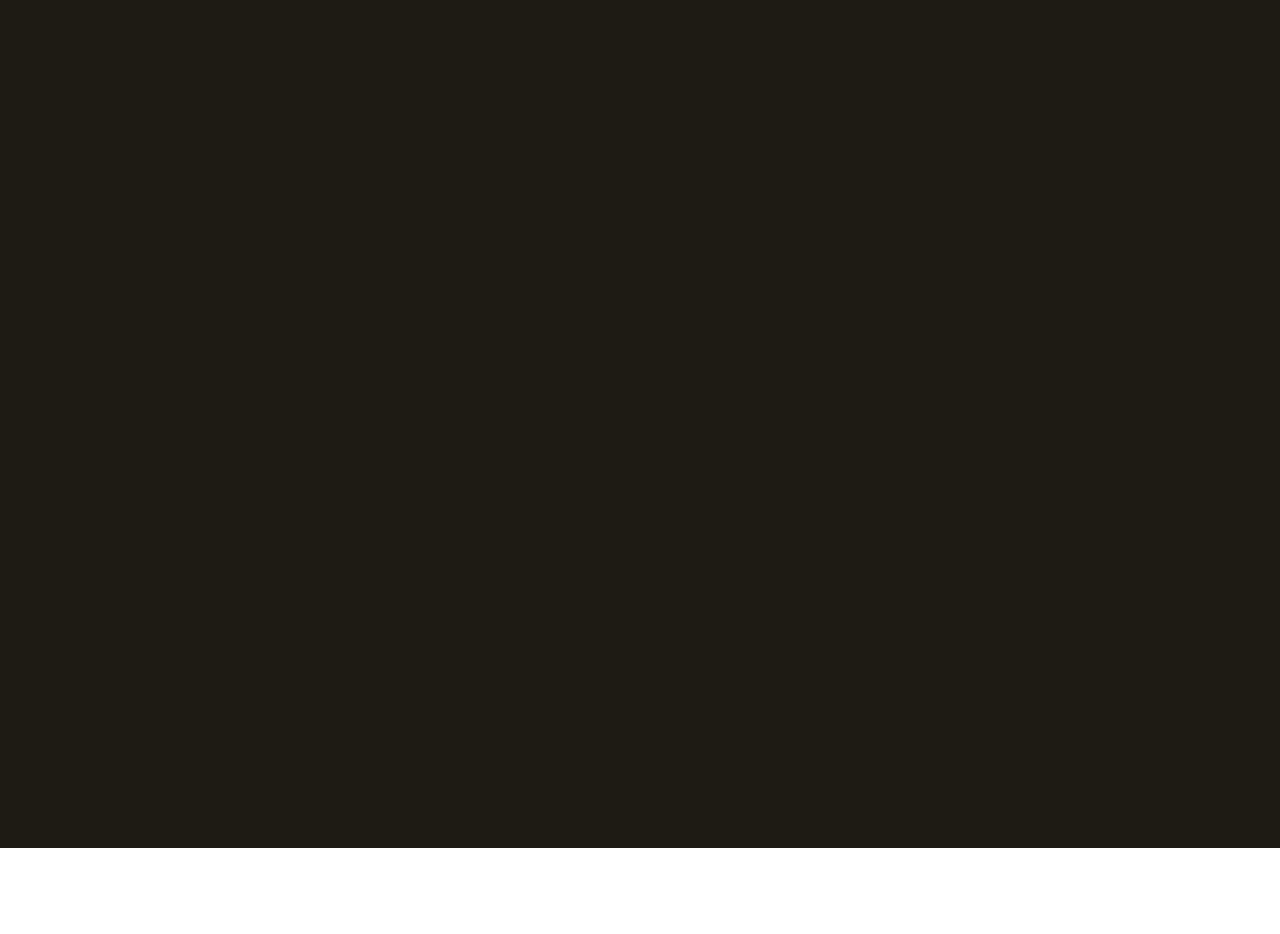
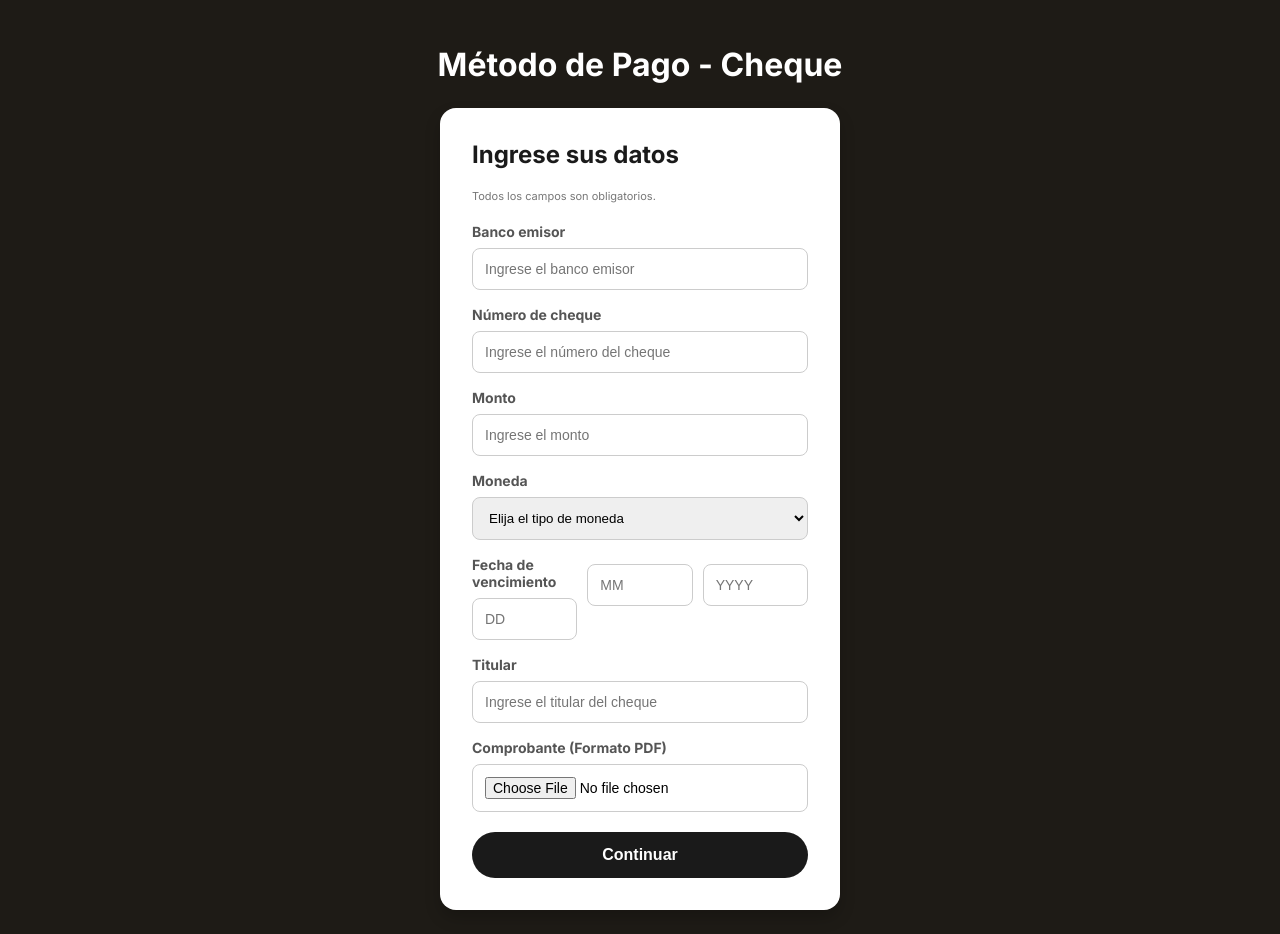
Before and after one commit to Antonioo-Wu/Gavel-Gold, a React (Create React App) app in the folder client/: page /pago-cheque in a window 1280 px wide. Before the commit the page ends 848 px from the top, so only its background shows below. Built offline with nearby package versions, Linux system fonts and the light colour scheme.

Commit message:
métodos de pago completos

```diff
--- a/client/src/pages/Registro/GenerarPassword.jsx
+++ b/client/src/pages/Registro/GenerarPassword.jsx
@@ -10,6 +10,7 @@ export default function GenerarPassword() {
   return (
     <div style={{ backgroundColor: '#1E1B16', minHeight: '100vh', display: 'flex', flexDirection: 'column', justifyContent: 'center', alignItems: 'center', padding: '24px' }}>
 
+      <h1 style={{ color: 'white', textAlign: 'center', marginBottom: '24px' }}>Creación de Cuenta</h1>
       <FormCard>
         <h2 style={{ color: '#333', textAlign: 'center', marginBottom: '24px' }}>Generar contraseña personal</h2>
 
--- a/client/src/pages/Registro/MetodosdePago/MetodoPagoCheque.jsx
+++ b/client/src/pages/Registro/MetodosdePago/MetodoPagoCheque.jsx
@@ -9,7 +9,41 @@ export default function MetodoPagoCheque() {
 
   return (
     <div style={{ backgroundColor: '#1E1B16', minHeight: '100vh', display: 'flex', flexDirection: 'column', alignItems: 'center', padding: '24px' }}>
+      <h1 style={{ color: 'white', textAlign: 'center', marginBottom: '24px' }}>Método de Pago - Cheque</h1>
+      <FormCard>
+        <h2 style={{ marginTop: 0, color: '#1A1A1A' }}>Ingrese sus datos</h2>
+        <p style={{ fontSize: '11px', color: '#777', marginBottom: '20px' }}>Todos los campos son obligatorios.</p>
 
+        <CustomInput label="Banco emisor" placeholder="Ingrese el banco emisor" />
+        <CustomInput label="Número de cheque" placeholder="Ingrese el número del cheque" type="number" />
+        <CustomInput label="Monto" placeholder="Ingrese el monto" type="number" />
+
+        <div style={{ marginBottom: '16px' }}>
+          <label style={{ color: '#555', fontSize: '14px', fontWeight: 'bold', display: 'block', marginBottom: '8px' }}>Moneda</label>
+          <select style={{ width: '100%', padding: '12px', borderRadius: '8px', border: '1px solid #ccc' }}>
+            <option>Elija el tipo de moneda</option>
+            <option value="ARS">ARS</option>
+            <option value="USD">USD</option>
+          </select>
+        </div>
+
+        <div style={{ display: 'flex', gap: '10px' }}>
+          <div style={{ flex: 1 }}><CustomInput label="Fecha de vencimiento" placeholder="DD" /></div>
+          <div style={{ flex: 1 }}><CustomInput label=" " placeholder="MM" /></div>
+          <div style={{ flex: 1 }}><CustomInput label=" " placeholder="YYYY" /></div>
+        </div>
+
+        <CustomInput label="Titular" placeholder="Ingrese el titular del cheque" />
+        <CustomInput label="Comprobante (Formato PDF)" type="file" />
+
+        <div style={{ marginTop: '20px' }}>
+          <ActionButton
+            text="Continuar"
+            variant="solid"
+            onClick={() => navigate('/seleccionar-pago')}
+          />
+        </div>
+      </FormCard>
     </div>
   );
 }
--- a/client/src/pages/Registro/MetodosdePago/MetodoPagoCuentaBancaria.jsx
+++ b/client/src/pages/Registro/MetodosdePago/MetodoPagoCuentaBancaria.jsx
@@ -4,13 +4,30 @@ import FormCard from '../../../components/FormCard';
 import CustomInput from '../../../components/CustomInput';
 import ActionButton from '../../../components/ActionButton';
 
-
 export default function MetodoPagoCuentaBancaria() {
   const navigate = useNavigate();
 
   return (
     <div style={{ backgroundColor: '#1E1B16', minHeight: '100vh', display: 'flex', flexDirection: 'column', alignItems: 'center', padding: '24px' }}>
+      <h1 style={{ color: 'white', textAlign: 'center', marginBottom: '24px' }}>Método de Pago - Cuenta Bancaria</h1>
+      <FormCard>
+        <h2 style={{ marginTop: 0, color: '#1A1A1A' }}>Ingrese sus datos</h2>
+        <p style={{ fontSize: '11px', color: '#777', marginBottom: '20px' }}>Todos los campos son obligatorios.</p>
 
+        <CustomInput label="Titular de la cuenta" placeholder="Ingrese su nombre y apellido" />
+        <CustomInput label="Número de documento" placeholder="Ingrese su número de documento" />
+        <CustomInput label="País de origen de cuenta" placeholder="Ingrese el país de origen de cuenta" />
+        <CustomInput label="Banco" placeholder="Ingrese el banco de la cuenta" />
+        <CustomInput label="Número de cuenta" placeholder="Ingrese el número de cuenta" />
+
+        <div style={{ marginTop: '20px' }}>
+          <ActionButton
+            text="Continuar"
+            variant="solid"
+            onClick={() => navigate('/seleccionar-pago')}
+          />
+        </div>
+      </FormCard>
     </div>
   );
 }
--- a/client/src/pages/Registro/MetodosdePago/MetodoPagoTarjeta.jsx
+++ b/client/src/pages/Registro/MetodosdePago/MetodoPagoTarjeta.jsx
@@ -4,29 +4,37 @@ import FormCard from '../../../components/FormCard';
 import CustomInput from '../../../components/CustomInput';
 import ActionButton from '../../../components/ActionButton';
 
-
 export default function MetodoPagoTarjeta() {
   const navigate = useNavigate();
 
   return (
     <div style={{ backgroundColor: '#1E1B16', minHeight: '100vh', display: 'flex', flexDirection: 'column', alignItems: 'center', padding: '24px' }}>
+      <h1 style={{ color: 'white', textAlign: 'center', marginBottom: '24px' }}>Método de Pago - Tarjeta de Crédito</h1>
       <FormCard>
         <h2 style={{ marginTop: 0, color: '#1A1A1A' }}>Ingrese sus datos</h2>
-        <p style={{ fontSize: '12px', color: '#555', marginBottom: '24px' }}>Todos los campos son obligatorios</p>
+        <p style={{ fontSize: '11px', color: '#777', marginBottom: '20px' }}>Todos los campos son obligatorios.</p>
 
         <CustomInput label="Número de tarjeta" placeholder="Ingrese el número de la tarjeta" type="number" />
 
-        {/* Para la fecha de vencimiento podemos simular los dos campos */}
-        <div style={{ display: 'flex', gap: '16px', marginBottom: '16px' }}>
-          <div style={{ flex: 1 }}><CustomInput label="Fecha de vencimiento" placeholder="MM" type="number" /></div>
-          <div style={{ flex: 1 }}><CustomInput label=" " placeholder="YYYY" type="number" /></div>
+        <div style={{ display: 'flex', gap: '15px' }}>
+          <div style={{ flex: 1 }}>
+            <CustomInput label="Fecha de vencimiento" placeholder="MM" type="number" />
+          </div>
+          <div style={{ flex: 1 }}>
+            <CustomInput label=" " placeholder="YYYY" type="number" />
+          </div>
         </div>
 
         <CustomInput label="Código de seguridad (CVI)" placeholder="Ingrese el código de seguridad" type="number" />
         <CustomInput label="País" placeholder="Ingrese el país de emisión" />
 
-        {/* Al continuar, lo devolvemos a la pantalla de selección por si quiere agregar otro */}
-        <ActionButton text="Continuar" variant="solid" onClick={() => navigate('/seleccionar-pago')} />
+        <div style={{ marginTop: '20px' }}>
+          <ActionButton
+            text="Continuar"
+            variant="solid"
+            onClick={() => navigate('/seleccionar-pago')}
+          />
+        </div>
       </FormCard>
     </div>
   );
--- a/client/src/pages/Registro/SeleccionMetodoPago.jsx
+++ b/client/src/pages/Registro/SeleccionMetodoPago.jsx
@@ -18,6 +18,8 @@ export default function SeleccionMetodoPago() {
 
   return (
     <div style={{ backgroundColor: '#1E1B16', minHeight: '100vh', display: 'flex', flexDirection: 'column', alignItems: 'center', padding: '24px', justifyContent: 'center' }}>
+      <h1 style={{ color: 'white', textAlign: 'center', marginBottom: '24px' }}>Creación de Cuenta</h1>
+
       <FormCard>
         <h2 style={{ textAlign: 'center', color: '#1A1A1A', marginBottom: '24px', marginTop: 0 }}>
           Añadir un método de pago
```
